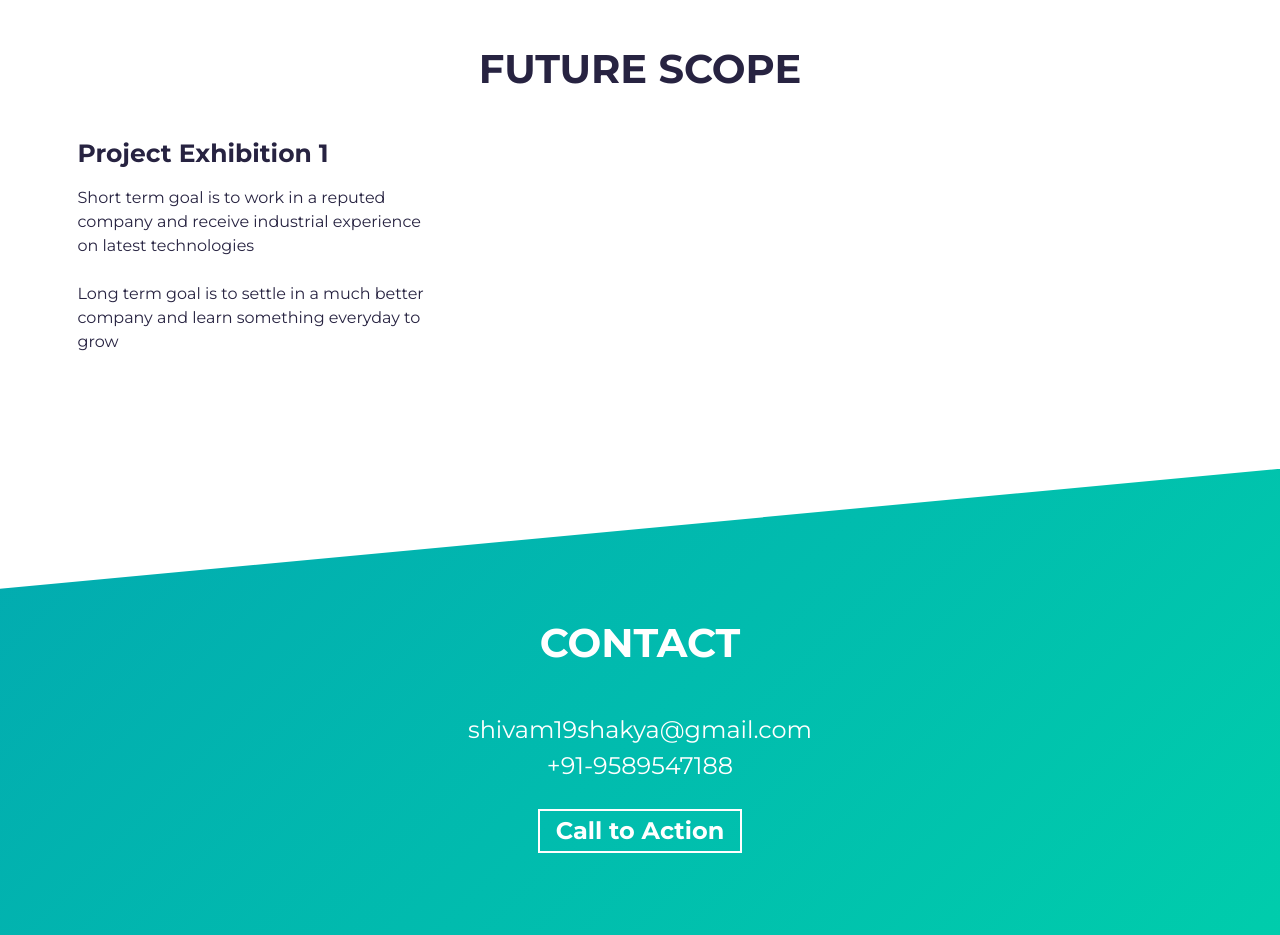
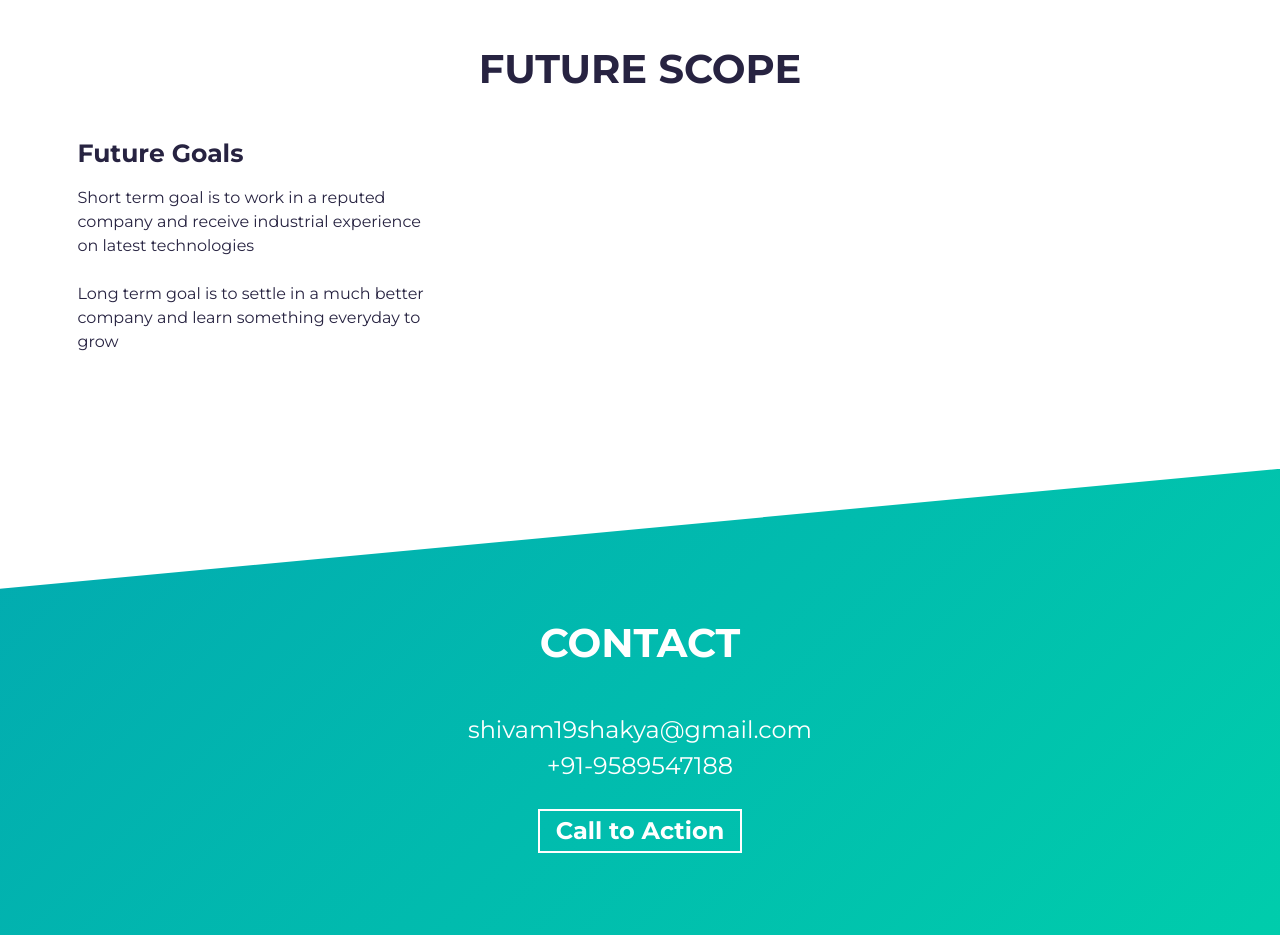
Before and after one commit to elderwand19/Digital_Portfolio, a website built with Parcel: page src/index.html in a window 1280 px wide. Shown: the part 6020-6955 px from the top of the page. Built offline with nearby package versions, Linux system fonts and the light colour scheme.

Commit message:
My second commit

```diff
--- a/src/index.html
+++ b/src/index.html
@@ -697,7 +697,7 @@
           <div class="row">
             <div class="col-lg-4 col-sm-12">
               <div class="project-wrapper__text load-hidden">
-                <h3 class="project-wrapper__text-title">Project Exhibition 1</h3>
+                <h3 class="project-wrapper__text-title">Future Goals</h3>
                 <div>
                   <p class="mb-4">
                     Short term goal is to work in a reputed company and receive industrial experience on latest technologies<br><br>
```
